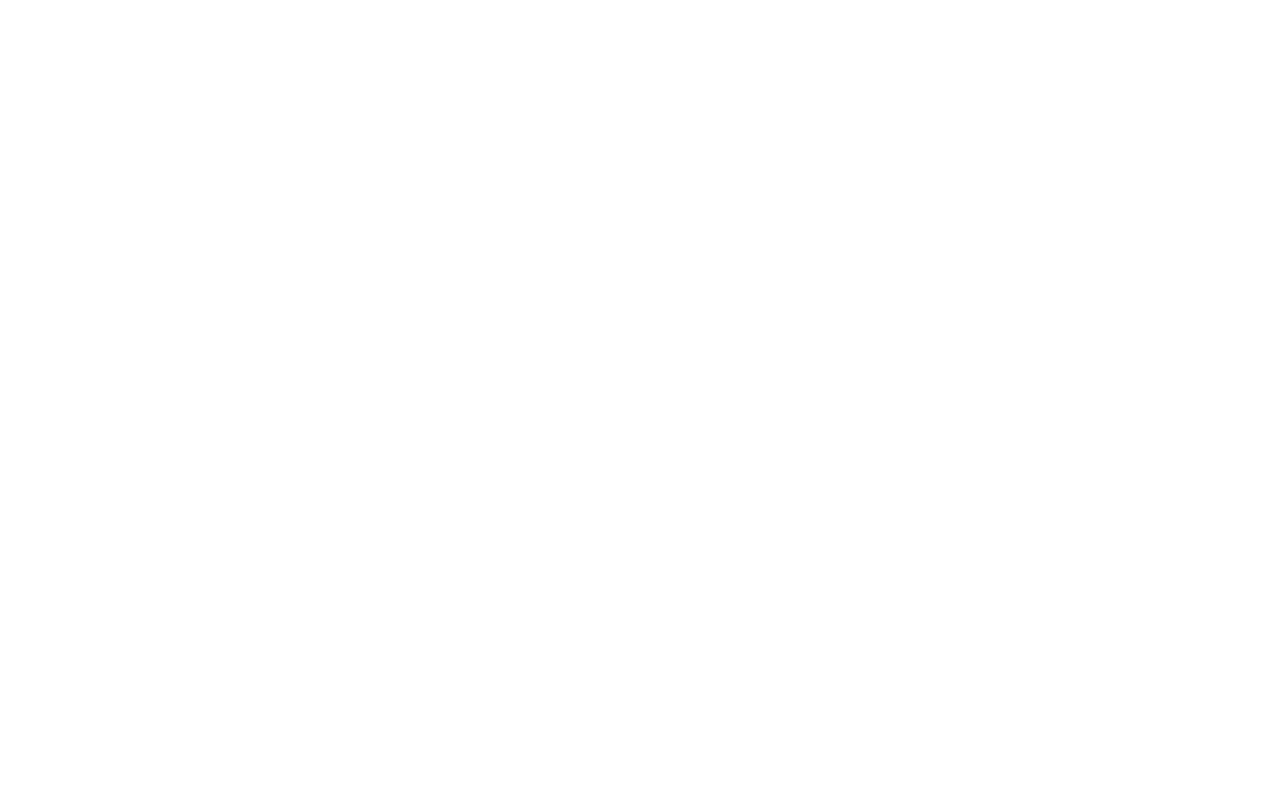
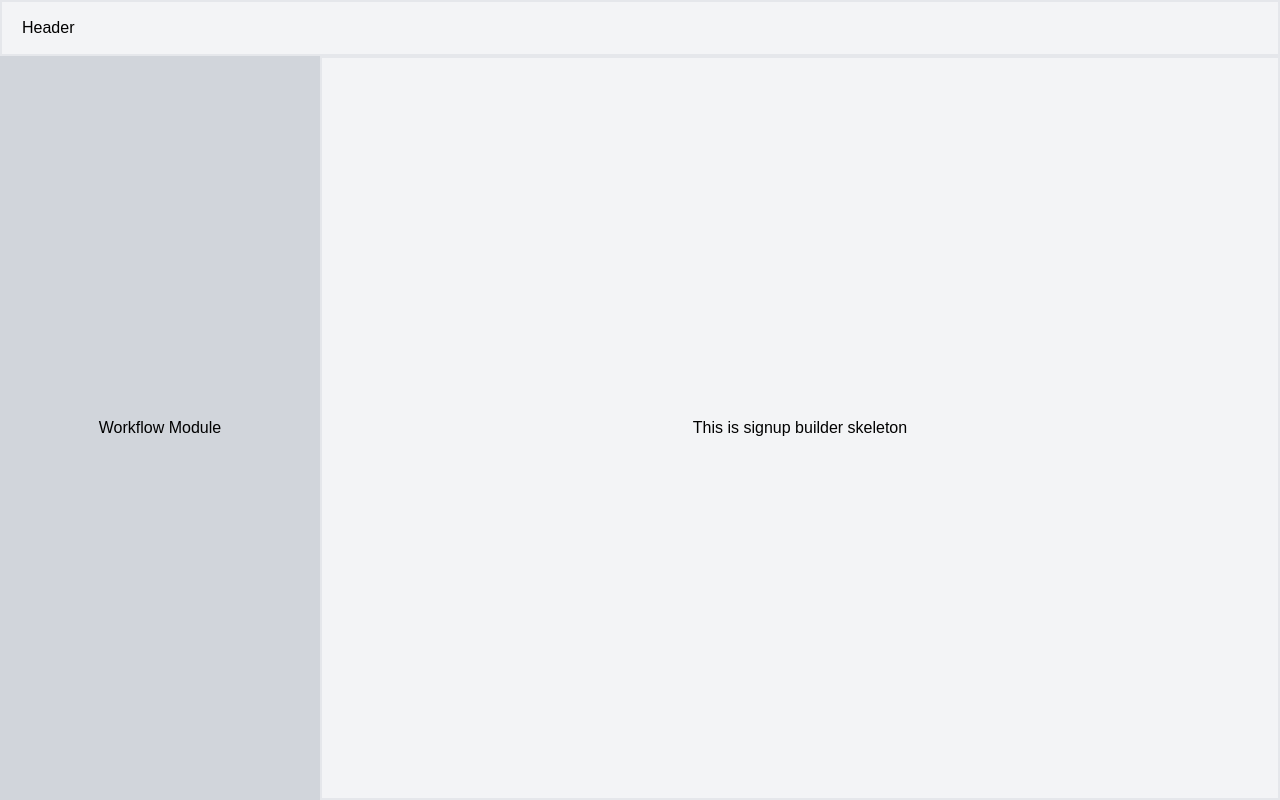
Before and after one commit to akshay-copods/demo-host-mfe, a React app: page /workflow in a window 1280 px wide. Before the commit this address had no page. Built offline with nearby package versions, Linux system fonts and the light colour scheme.

Commit message:
Signup Layout

```diff
--- a/src/App.tsx
+++ b/src/App.tsx
@@ -4,20 +4,38 @@
 import Header from "./components/Header";
 import "./index.scss";
 import OnboardingLayout from "./layouts/OnboardingLayout";
+import WorkflowLayout from "./layouts/WorkflowLayout";
 import SignupLayout from "./layouts/SignupLayout";
 import Signup from "./pages/Signup";
 //@ts-ignore
-const Onboarding = lazy(() => import('onboarding/Onboarding'));
+const Onboarding = lazy(() => import("onboarding/Onboarding"));
 //@ts-ignore
-const Word = lazy(() => import('onboarding/Word'));
+const Word = lazy(() => import("onboarding/Word"));
 const App = () => (
   <div className="flex flex-col h-screen">
-
-
     <Routes>
-      <Route path="/" element={<SignupLayout header={<Header />} signup={<Signup />} />} />
-      <Route path="/onboarding" element={<Suspense fallback={<h1>Loading...</h1>}><OnboardingLayout header={<Header />} onboarding={<Onboarding />} /></Suspense>} />
+      <Route
+        path="/"
+        element={<SignupLayout header={<Header />} signup={<Signup />} />}
+      />
+      <Route
+        path="/onboarding"
+        element={
+          <Suspense fallback={<h1>Loading...</h1>}>
+            <OnboardingLayout header={<Header />} onboarding={<Onboarding />} />
+          </Suspense>
+        }
+      />
       <Route path="contact" element={<h1>Contact</h1>} />
+      <Route path="/dashboard" element={<h1>Dashboard</h1>} />
+      <Route
+        path="/workflow"
+        element={
+          <Suspense fallback={<h1>Loading...</h1>}>
+            <WorkflowLayout />
+          </Suspense>
+        }
+      />
     </Routes>
   </div>
 
@@ -26,4 +44,6 @@
 ReactDOM.render(
   <BrowserRouter>
     <App />
-  </BrowserRouter>, document.getElementById("app"));
+  </BrowserRouter>,
+  document.getElementById("app")
+);
--- a/src/layouts/SignupLayout.tsx
+++ b/src/layouts/SignupLayout.tsx
@@ -1,14 +1,30 @@
-import React from 'react'
+import React from "react";
 
-const SignupLayout = ({ header, signup }: { header: React.ReactNode, signup: React.ReactNode }) => {
-    return (
+const SignupLayout = ({
+  header,
+  signup,
+}: {
+  header: React.ReactNode;
+  signup: React.ReactNode;
+}) => {
+  return (
+    <>
+      {header ? (
+        header
+      ) : (
+        <div className="h-full w-full bg-gray-100 border-2 flex justify-center items-center">
+          This is skeleton
+        </div>
+      )}
+      {signup ? (
+        signup
+      ) : (
+        <div className="h-full w-full bg-gray-100 border-2 flex justify-center items-center">
+          This is skeleton
+        </div>
+      )}
+    </>
+  );
+};
 
-        <>
-            {header ? header : <div className='h-full w-full bg-gray-100 border-2 flex justify-center items-center'>This is skeleton</div>}
-            {signup ? signup : <div className='h-full w-full bg-gray-100 border-2 flex justify-center items-center'>This is skeleton</div>}
-        </>
-
-    )
-}
-
-export default SignupLayout
+export default SignupLayout;
--- /dev/null
+++ b/src/layouts/WorkflowLayout.tsx
@@ -0,0 +1,38 @@
+import React from "react";
+
+interface WorkflowProps {
+  header?: React.ReactNode;
+  workflow?: React.ReactNode;
+  signupBuilder?: React.ReactNode;
+}
+
+const WorkflowLayout = ({ header, signupBuilder, workflow }: WorkflowProps) => {
+  return (
+    <>
+      {header ? (
+        header
+      ) : (
+        <div className="h-14 w-full bg-gray-100 border-2 flex items-center px-5 py-4">
+          Header
+        </div>
+      )}
+
+      <div className="flex w-full h-full bg-red-300">
+        <div className="w-1/4 h-full bg-gray-300 justify-center items-center flex">
+          Workflow Module
+        </div>
+        <div className="w-3/4 h-full bg-gray-200">
+          {signupBuilder ? (
+            signupBuilder
+          ) : (
+            <div className="h-full w-full bg-gray-100 border-2 flex justify-center items-center">
+              This is signup builder skeleton
+            </div>
+          )}
+        </div>
+      </div>
+    </>
+  );
+};
+
+export default WorkflowLayout;
```
